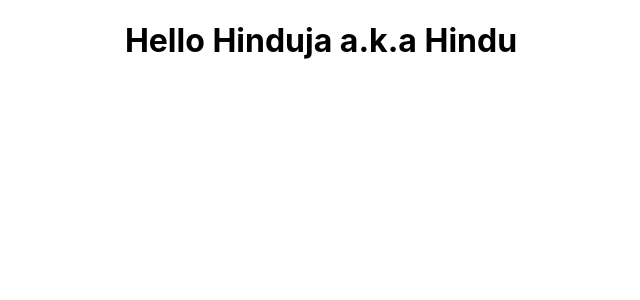
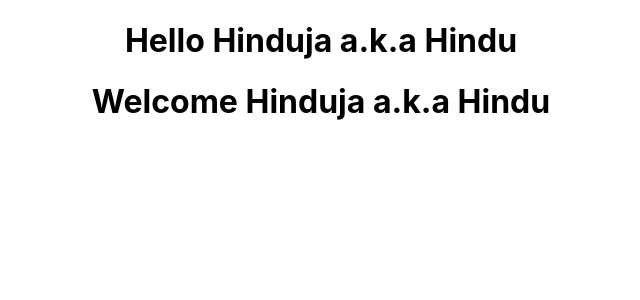
Before and after one commit to VelupulaHinduja/LearnReact, a React (Create React App) app: page / in a window 1280 px wide. Shown: the top 300 px of the page, without its empty margins (319-959 px from the left). Built offline with nearby package versions, Linux system fonts and the light colour scheme.

Commit message:
Class component Destructuring props

```diff
--- a/src/App.js
+++ b/src/App.js
@@ -9,7 +9,7 @@ function App() {
 	return (
 		<div className="App">
 			<Greet name="Hinduja" nickName="Hindu"></Greet>
-      {/* <Welcome name="Hinduja" nickName="Hindu">Children prop from class component</Welcome> */}
+      <Welcome name="Hinduja" nickName="Hindu"></Welcome>
       {/* <Hello/> */}
       {/* <Message/> */}
       {/* <Counter/> */}
--- a/src/Components/Welcome.js
+++ b/src/Components/Welcome.js
@@ -2,13 +2,12 @@ import React, { Component } from "react";
 
 class Welcome extends Component {
 	render() {
+		const {name, nickName} = this.props
 		return (
 			<div>
 				<h1>
-					{" "}
-					Hello {this.props.name} a.k.a {this.props.nickName}
+					Welcome {name} a.k.a {nickName}
 				</h1>
-				{this.props.children}
 			</div>
 		);
 	}
```
